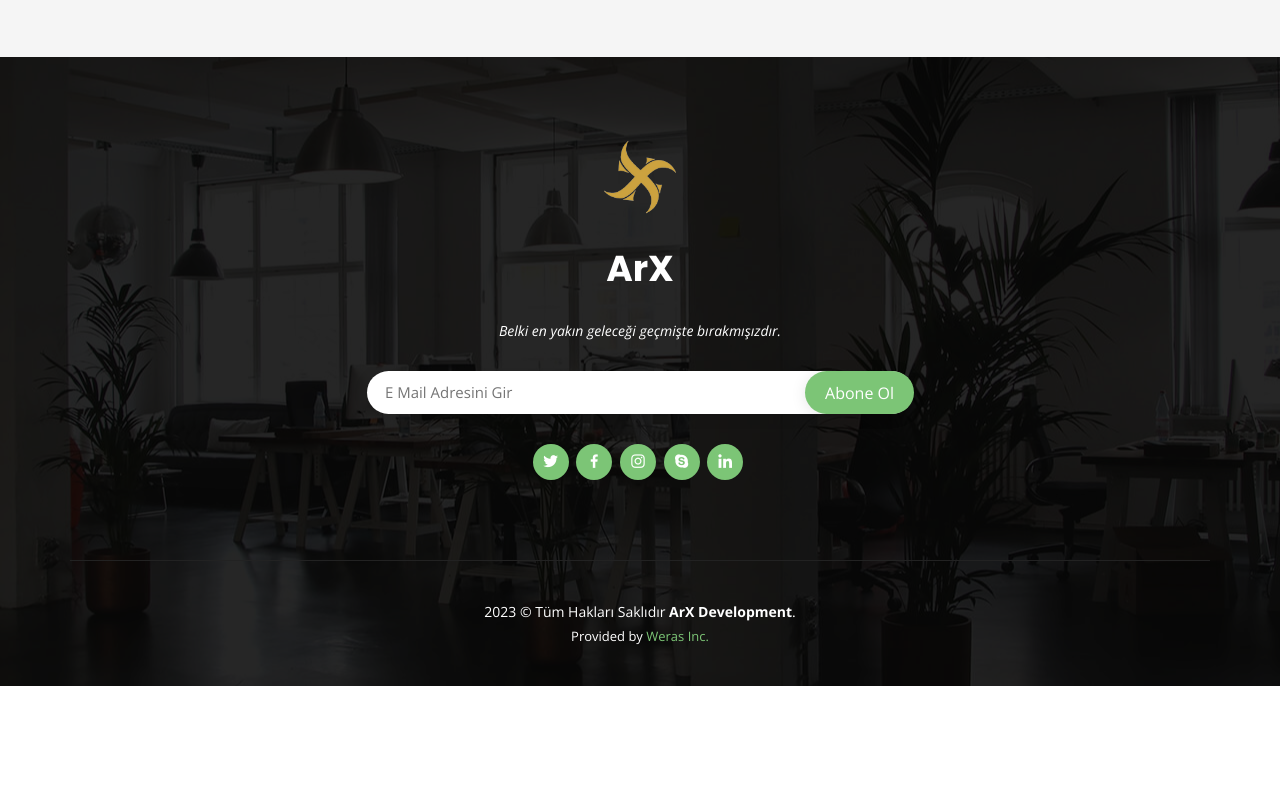
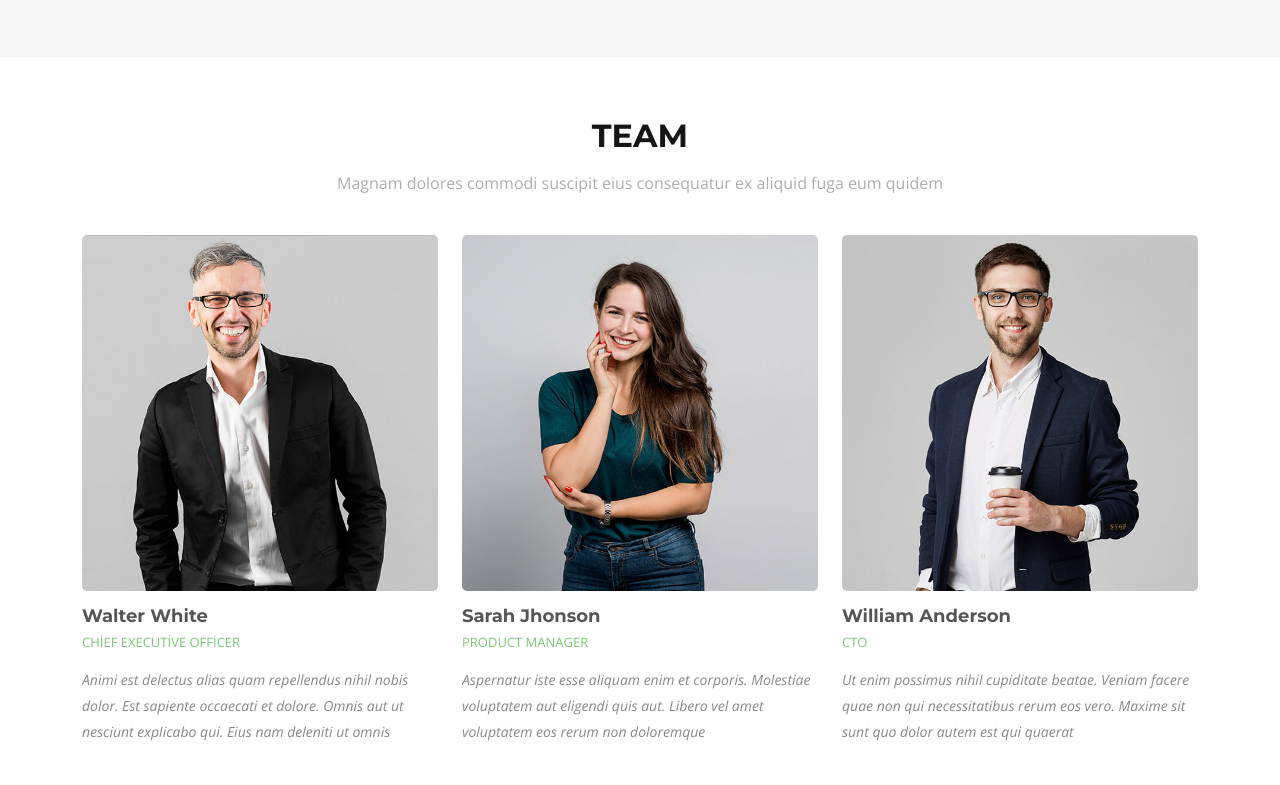
Before and after one commit to arxsoftr/arxdevelopers.github.io, a plain HTML site: page index.html in a window 1280 px wide. Shown: the part 2798-3583 px from the top of the page. Before the commit the page ends 3484 px from the top, so only its background shows below. Drawn offline with nearby package versions, Linux system fonts and the light colour scheme.

Commit message:
Update index.html

```diff
--- a/index.html
+++ b/index.html
@@ -197,6 +197,79 @@
 
       </div>
     </section><!-- End Contact Section -->
+      <!-- ======= Team Section ======= -->
+    <section id="team" class="team">
+      <div class="container">
+
+        <div class="section-title" data-aos="fade-up">
+          <h2>Team</h2>
+          <p>Magnam dolores commodi suscipit eius consequatur ex aliquid fuga eum quidem</p>
+        </div>
+
+        <div class="row">
+
+          <div class="col-lg-4 col-md-6 d-flex align-items-stretch">
+            <div class="member" data-aos="zoom-in">
+              <div class="member-img">
+                <img src="assets/img/team/team-1.jpg" class="img-fluid" alt="">
+                <div class="social">
+                  <a href=""><i class="bi bi-twitter"></i></a>
+                  <a href=""><i class="bi bi-facebook"></i></a>
+                  <a href=""><i class="bi bi-instagram"></i></a>
+                  <a href=""><i class="bi bi-linkedin"></i></a>
+                </div>
+              </div>
+              <div class="member-info">
+                <h4>Walter White</h4>
+                <span>Chief Executive Officer</span>
+                <p>Animi est delectus alias quam repellendus nihil nobis dolor. Est sapiente occaecati et dolore. Omnis aut ut nesciunt explicabo qui. Eius nam deleniti ut omnis</p>
+              </div>
+            </div>
+          </div>
+
+          <div class="col-lg-4 col-md-6 d-flex align-items-stretch">
+            <div class="member" data-aos="zoom-in" data-aos-delay="100">
+              <div class="member-img">
+                <img src="assets/img/team/team-2.jpg" class="img-fluid" alt="">
+                <div class="social">
+                  <a href=""><i class="bi bi-twitter"></i></a>
+                  <a href=""><i class="bi bi-facebook"></i></a>
+                  <a href=""><i class="bi bi-instagram"></i></a>
+                  <a href=""><i class="bi bi-linkedin"></i></a>
+                </div>
+              </div>
+              <div class="member-info">
+                <h4>Sarah Jhonson</h4>
+                <span>Product Manager</span>
+                <p>Aspernatur iste esse aliquam enim et corporis. Molestiae voluptatem aut eligendi quis aut. Libero vel amet voluptatem eos rerum non doloremque</p>
+              </div>
+            </div>
+          </div>
+
+          <div class="col-lg-4 col-md-6 d-flex align-items-stretch">
+            <div class="member" data-aos="zoom-in" data-aos-delay="200">
+              <div class="member-img">
+                <img src="assets/img/team/team-3.jpg" class="img-fluid" alt="">
+                <div class="social">
+                  <a href=""><i class="bi bi-twitter"></i></a>
+                  <a href=""><i class="bi bi-facebook"></i></a>
+                  <a href=""><i class="bi bi-instagram"></i></a>
+                  <a href=""><i class="bi bi-linkedin"></i></a>
+                </div>
+              </div>
+              <div class="member-info">
+                <h4>William Anderson</h4>
+                <span>CTO</span>
+                <p>Ut enim possimus nihil cupiditate beatae. Veniam facere quae non qui necessitatibus rerum eos vero. Maxime sit sunt quo dolor autem est qui quaerat</p>
+              </div>
+            </div>
+          </div>
+
+        </div>
+
+      </div>
+    </section><!-- End Team Section -->
+
 
   </main><!-- End #main -->
 
```
